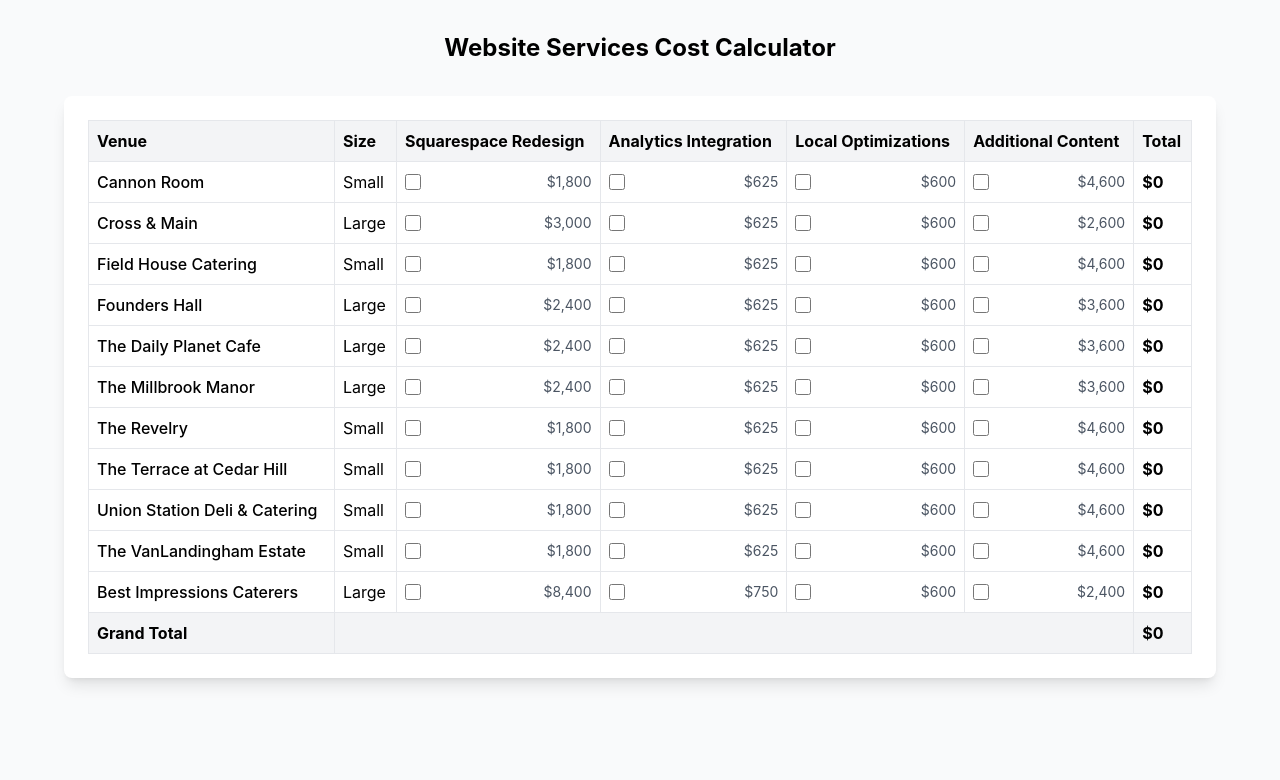
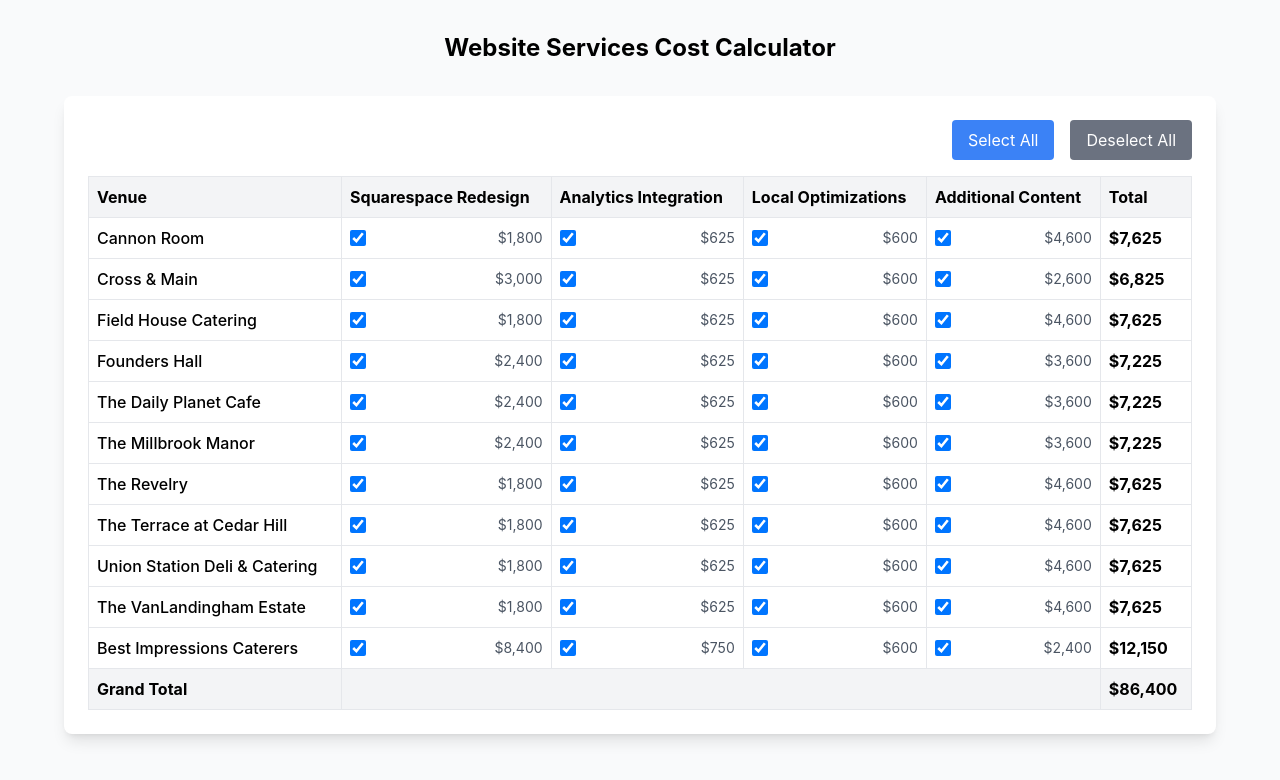
Before and after one commit to graemebryson/bi-investment-calculator, a React (Create React App) app: page / in a window 1280 px wide. Shown: the top 780 px of the page. Built offline with nearby package versions, Linux system fonts and the light colour scheme.

Commit message:
Remove size column and add select/deselect all functionality

```diff
--- a/package.json
+++ b/package.json
@@ -39,7 +39,7 @@
     ]
   },
   "devDependencies": {
-    "gh-pages": "^6.0.0",
+    "gh-pages": "^6.2.0",
     "tailwindcss": "^3.3.0"
   }
 }
--- a/src/components/Calculator.js
+++ b/src/components/Calculator.js
@@ -12,7 +12,6 @@
     {
       id: 1,
       name: 'Cannon Room',
-      size: 'Small',
       costs: {
         redesign: 1800,
         analytics: 625,
@@ -23,7 +22,6 @@
     {
       id: 2,
       name: 'Cross & Main',
-      size: 'Large',
       costs: {
         redesign: 3000,
         analytics: 625,
@@ -34,7 +32,6 @@
     {
       id: 3,
       name: 'Field House Catering',
-      size: 'Small',
       costs: {
         redesign: 1800,
         analytics: 625,
@@ -45,7 +42,6 @@
     {
       id: 4,
       name: 'Founders Hall',
-      size: 'Large',
       costs: {
         redesign: 2400,
         analytics: 625,
@@ -56,7 +52,6 @@
     {
       id: 5,
       name: 'The Daily Planet Cafe',
-      size: 'Large',
       costs: {
         redesign: 2400,
         analytics: 625,
@@ -67,7 +62,6 @@
     {
       id: 6,
       name: 'The Millbrook Manor',
-      size: 'Large',
       costs: {
         redesign: 2400,
         analytics: 625,
@@ -78,7 +72,6 @@
     {
       id: 7,
       name: 'The Revelry',
-      size: 'Small',
       costs: {
         redesign: 1800,
         analytics: 625,
@@ -89,7 +82,6 @@
     {
       id: 8,
       name: 'The Terrace at Cedar Hill',
-      size: 'Small',
       costs: {
         redesign: 1800,
         analytics: 625,
@@ -100,7 +92,6 @@
     {
       id: 9,
       name: 'Union Station Deli & Catering',
-      size: 'Small',
       costs: {
         redesign: 1800,
         analytics: 625,
@@ -111,7 +102,6 @@
     {
       id: 10,
       name: 'The VanLandingham Estate',
-      size: 'Small',
       costs: {
         redesign: 1800,
         analytics: 625,
@@ -122,7 +112,6 @@
     {
       id: 11,
       name: 'Best Impressions Caterers',
-      size: 'Large',
       costs: {
         redesign: 8400,
         analytics: 750,
@@ -137,7 +126,7 @@
       ...acc,
       [venue.id]: initialServices.reduce((sAcc, service) => ({
         ...sAcc,
-        [service.key]: false
+        [service.key]: true
       }), {})
     }), {})
   );
@@ -164,14 +153,52 @@
     }));
   };
 
+  const selectAll = () => {
+    setSelectedServices(
+      initialVenues.reduce((acc, venue) => ({
+        ...acc,
+        [venue.id]: initialServices.reduce((sAcc, service) => ({
+          ...sAcc,
+          [service.key]: true
+        }), {})
+      }), {})
+    );
+  };
+
+  const deselectAll = () => {
+    setSelectedServices(
+      initialVenues.reduce((acc, venue) => ({
+        ...acc,
+        [venue.id]: initialServices.reduce((sAcc, service) => ({
+          ...sAcc,
+          [service.key]: false
+        }), {})
+      }), {})
+    );
+  };
+
   return (
     <div className="bg-white rounded-lg shadow-lg p-6">
+      <div className="flex justify-end mb-4 gap-4">
+        <button
+          onClick={selectAll}
+          className="bg-blue-500 hover:bg-blue-600 text-white px-4 py-2 rounded"
+        >
+          Select All
+        </button>
+        <button
+          onClick={deselectAll}
+          className="bg-gray-500 hover:bg-gray-600 text-white px-4 py-2 rounded"
+        >
+          Deselect All
+        </button>
+      </div>
+
       <div className="overflow-x-auto">
         <table className="w-full border-collapse">
           <thead>
             <tr className="bg-gray-100">
               <th className="p-2 border text-left">Venue</th>
-              <th className="p-2 border text-left">Size</th>
               {initialServices.map(service => (
                 <th key={service.id} className="p-2 border text-left">
                   {service.name}
@@ -184,7 +211,6 @@
             {initialVenues.map(venue => (
               <tr key={venue.id} className="hover:bg-gray-50">
                 <td className="p-2 border font-medium">{venue.name}</td>
-                <td className="p-2 border">{venue.size}</td>
                 {initialServices.map(service => (
                   <td key={service.id} className="p-2 border">
                     <div className="flex items-center justify-between">
@@ -209,7 +235,7 @@
             ))}
             <tr className="bg-gray-100 font-bold">
               <td className="p-2 border">Grand Total</td>
-              <td colSpan={initialServices.length + 1} className="p-2 border"></td>
+              <td colSpan={initialServices.length} className="p-2 border"></td>
               <td className="p-2 border">${calculateGrandTotal().toLocaleString()}</td>
             </tr>
           </tbody>
```
Also changed, not shown: 1 other file (tests, documents, lock files or other folders).
